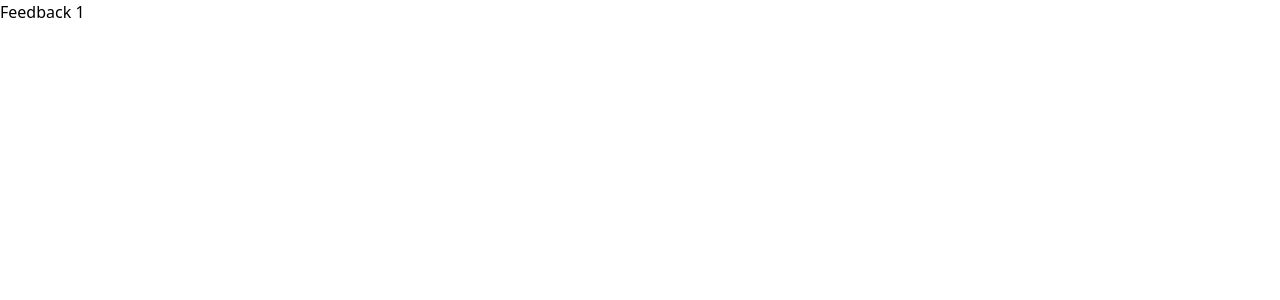
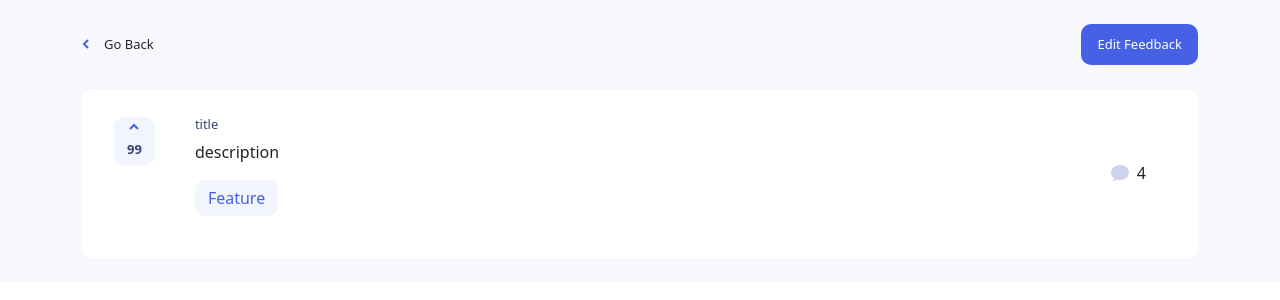
Before and after one commit to mariamo101/team-2, a React (Vite) app: page /feedbacks/1 in a window 1280 px wide. Shown: the top 300 px of the page. Built offline with nearby package versions, Linux system fonts and the light colour scheme.

Commit message:
add Feedback header and feedback container

```diff
--- /dev/null
+++ b/src/components/UI/FeedbackContainer.jsx
@@ -0,0 +1,47 @@
+// svg files
+import upArrow from "/assets/shared/icon-arrow-up.svg";
+import comments from "/assets/shared/icon-comments.svg";
+// User Feedback Container (INFO)
+function FeedbackContainer() {
+  return (
+    <div>
+      <div
+        className="bg-white  rounded-[10px] justify-between items-center
+           p-[24px] md:p-[28px] lg:px-[32px]
+          flex-col md:flex md:flex-row
+           "
+      >
+        <div className="flex gap-[40px]">
+          <button className="hidden md:flex flex-col items-center gap-[10px] bg-[#F2F4FE] px-[13px] py-[6px] rounded-[10px] h-fit">
+            <img src={upArrow} alt="up arrow" />
+            <span className="text-[.8125rem] text-[#3A4374] font-bold">99</span>
+          </button>
+          <div>
+            <h1 className="text-[#3A4374] text-[.8125rem]">
+              title
+            </h1>
+            <p>
+                description
+            </p>
+            <button className="bg-[#F2F4FE] text-[#4661E6] px-[13px] py-[6px] rounded-[10px] mb-[14px]">
+              Feature
+            </button>
+          </div>
+        </div>
+
+        <div className="md:px-5 flex justify-between">
+          <button className="flex items-center gap-[10px] bg-[#F2F4FE] px-[13px] py-[6px] rounded-[10px] h-fit  md:hidden">
+            <img src={upArrow} alt="up arrow" />
+            <span className="text-[.8125rem] text-[#3A4374] font-bold">99</span>
+          </button>
+          <div className="flex items-center gap-2">
+            <img src={comments} alt="comments" />
+            <span>4</span>
+          </div>
+        </div>
+      </div>
+    </div>
+  );
+}
+
+export default FeedbackContainer;
--- a/src/main.jsx
+++ b/src/main.jsx
@@ -1,7 +1,11 @@
 import React from "react";
 import ReactDOM from "react-dom/client";
 import App from "./App.jsx";
+// styles
 import "./index.css";
+// for reactstrap
+import "bootstrap/dist/css/bootstrap.css";
+
 import FeedbackContextProvider from "./store/feedback-context.jsx";
 
 ReactDOM.createRoot(document.getElementById("root")).render(
--- a/src/pages/FeedBack.jsx
+++ b/src/pages/FeedBack.jsx
@@ -1,8 +1,32 @@
-import {useParams} from "react-router";
+import { Col, Container, Row } from "reactstrap";
+
+// svg files
+import leftArrow from "/assets/shared/icon-arrow-left.svg";
+// components
+import FeedbackContainer from "../components/UI/FeedbackContainer";
 
 function FeedBack() {
-  const {id} = useParams();
-  return <div>Feedback {id}</div>;
+
+  return (
+    <div className="bg-[#F7F8FD] p-6">
+      <Container>
+        <Row>
+          <header className="flex items-center justify-between mb-[24px]">
+            <nav className="flex items-center gap-[15px]">
+              <img src={leftArrow} alt="left arrow" />
+              <span className="text-[.8125rem]">Go Back</span>
+            </nav>
+            <button className="py-[10.5px] px-[16px] bg-[#4661E6] rounded-[10px] text-white text-[.8125rem]">
+              Edit Feedback
+            </button>
+          </header>
+        </Row>
+        <Row>
+         <FeedbackContainer/>
+        </Row>
+      </Container>
+    </div>
+  );
 }
 
 export default FeedBack;
```
